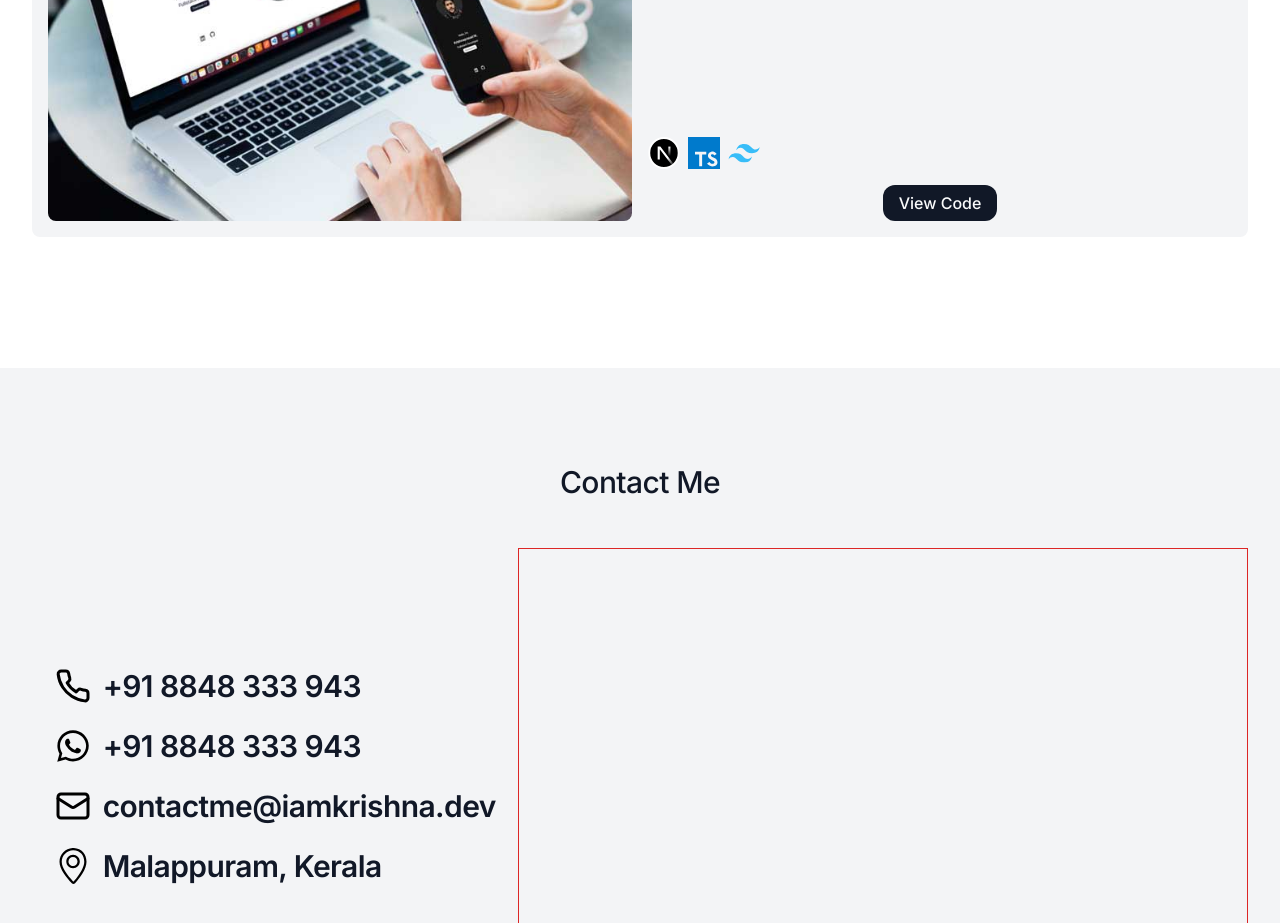
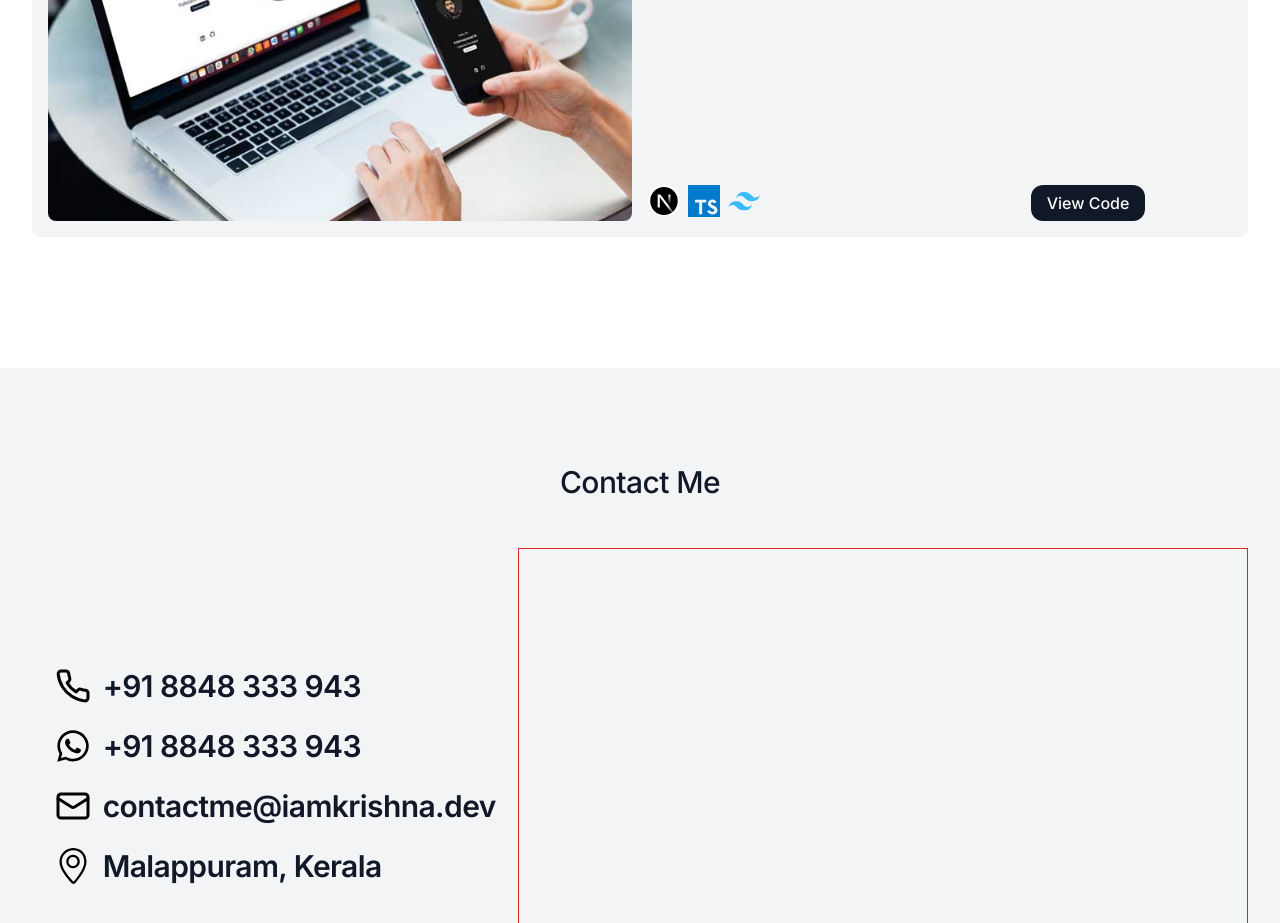
Before and after one commit to iamkrishnaprasad/iamkrishna.dev, a Next.js app: page / in a window 1280 px wide. Shown: the part 5200-6123 px from the top of the page. Built offline with nearby package versions, Linux system fonts and the light colour scheme.

Commit message:
realign icons and button in project card

```diff
--- a/src/components/feature/sections/Projects.tsx
+++ b/src/components/feature/sections/Projects.tsx
@@ -37,8 +37,8 @@ const ProjectsContent = () => {
                       {project.description}
                     </Typography>
                   </div>
-                  <div className="flex flex-col gap-4">
-                    <div className="flex flex-row gap-2">
+                  <div className="flex flex-row gap-2">
+                    <div className="flex w-1/2 flex-row flex-wrap gap-2">
                       {project?.technologies?.map((technology) => {
                         return (
                           <div key={technology.label} className="flex flex-col items-center gap-2">
@@ -56,7 +56,7 @@ const ProjectsContent = () => {
                       })}
                     </div>
                     {project?.url || project?.sourceCode ? (
-                      <div className="flex justify-evenly">
+                      <div className="flex w-1/2 items-end justify-evenly gap-2">
                         {project?.url && (
                           <LinkButton url={project?.url} target="_blank" label="View" />
                         )}
```
